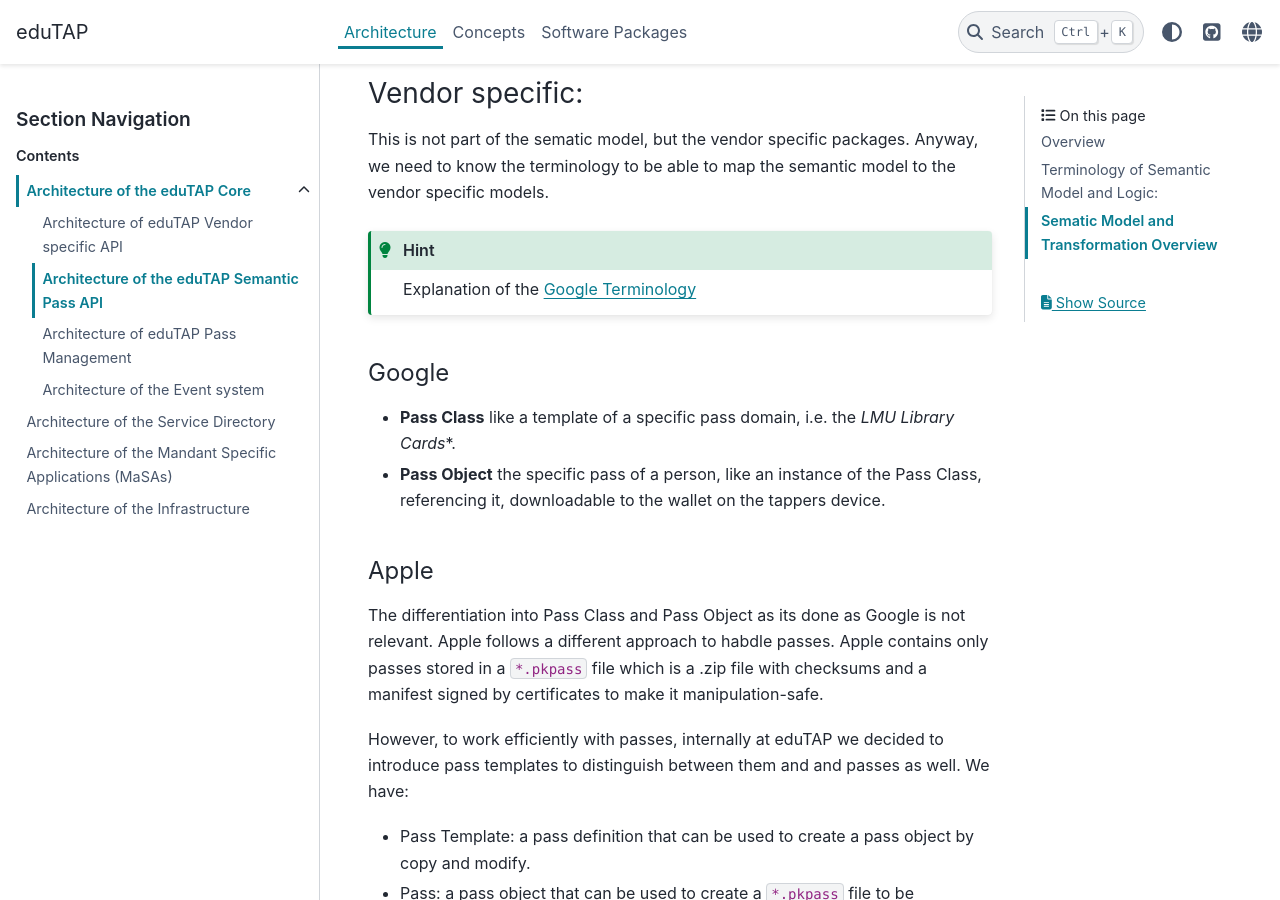
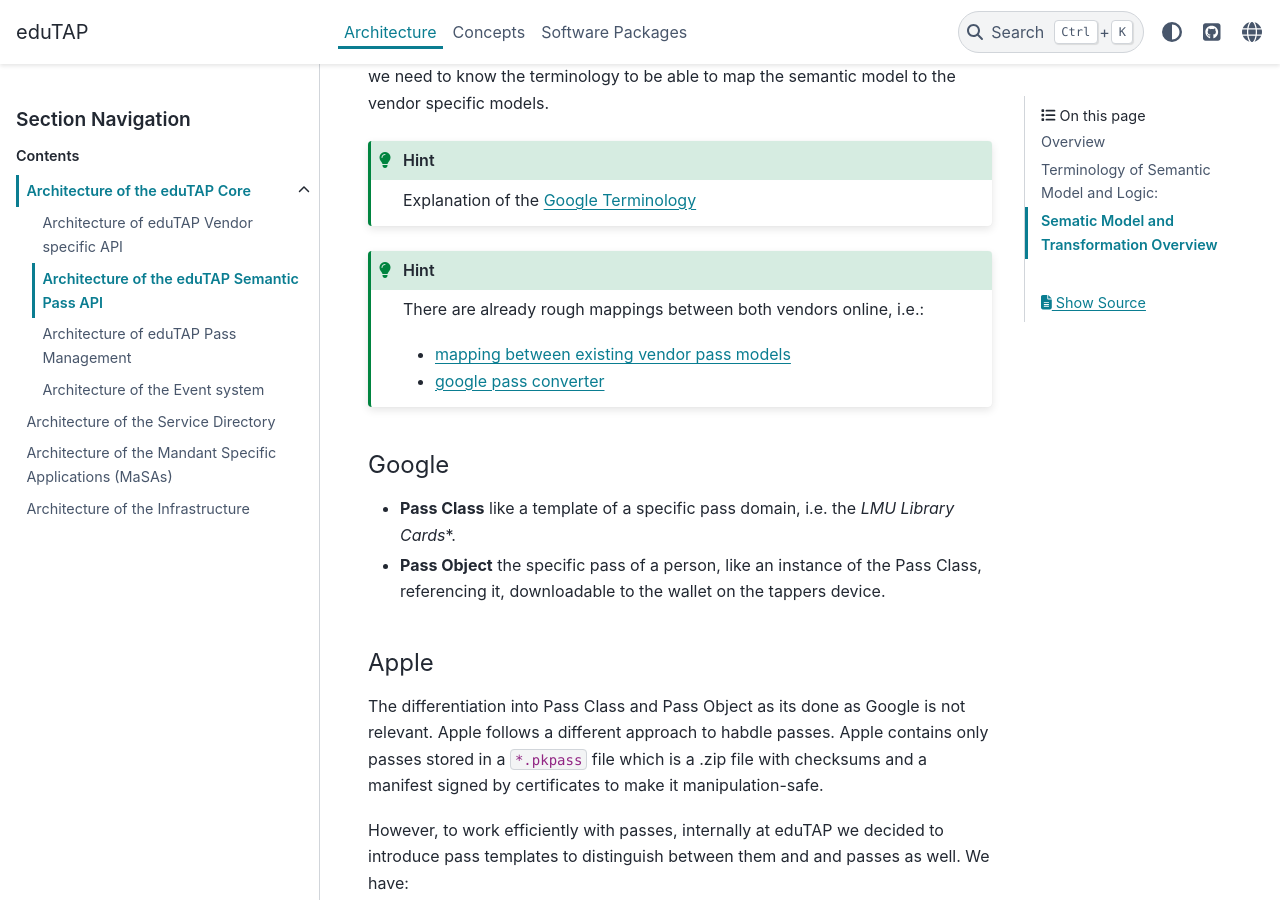
Before and after one commit to edutap-eu/documentation, a Sphinx documentation site: the page built from source/architecture/core/semantic-pass-api.md, in a window 1280 px wide and 900 px high, scrolled down 1577 px. Built offline with Sphinx 7.4.7 and the PyData theme 0.15.4, drawn with Linux system fonts in a browser that asks for light colours; some of the changed text lies outside the part shown.

Commit message:
fix links

````diff
--- a/source/architecture/core/semantic-pass-api.md
+++ b/source/architecture/core/semantic-pass-api.md
@@ -44,6 +41,12 @@ Anyway, we need to know the terminology to be able to map the semantic model to
 Explanation of the [Google Terminology](https://developers.google.com/wallet/generic/resources/terminology)
 ```
 
+```{hint}
+There are already rough mappings between both vendors online, i.e.:
+- [mapping between existing vendor pass models](https://notificare.com/blog/2023/02/17/how-to-create-digital-passes-for-all/)
+- [google pass converter](https://github.com/google-wallet/pass-converter)
+```
+
 #### Google
 - **Pass Class** like a template of a specific pass domain, i.e. the *LMU Library Cards**.
 - **Pass Object** the specific pass of a person, like an instance of the Pass Class, referencing it, downloadable to the wallet on the tappers device.
````
Also changed, not shown: other parts of source/architecture/core/semantic-pass-api.md (+0 -3 lines).
